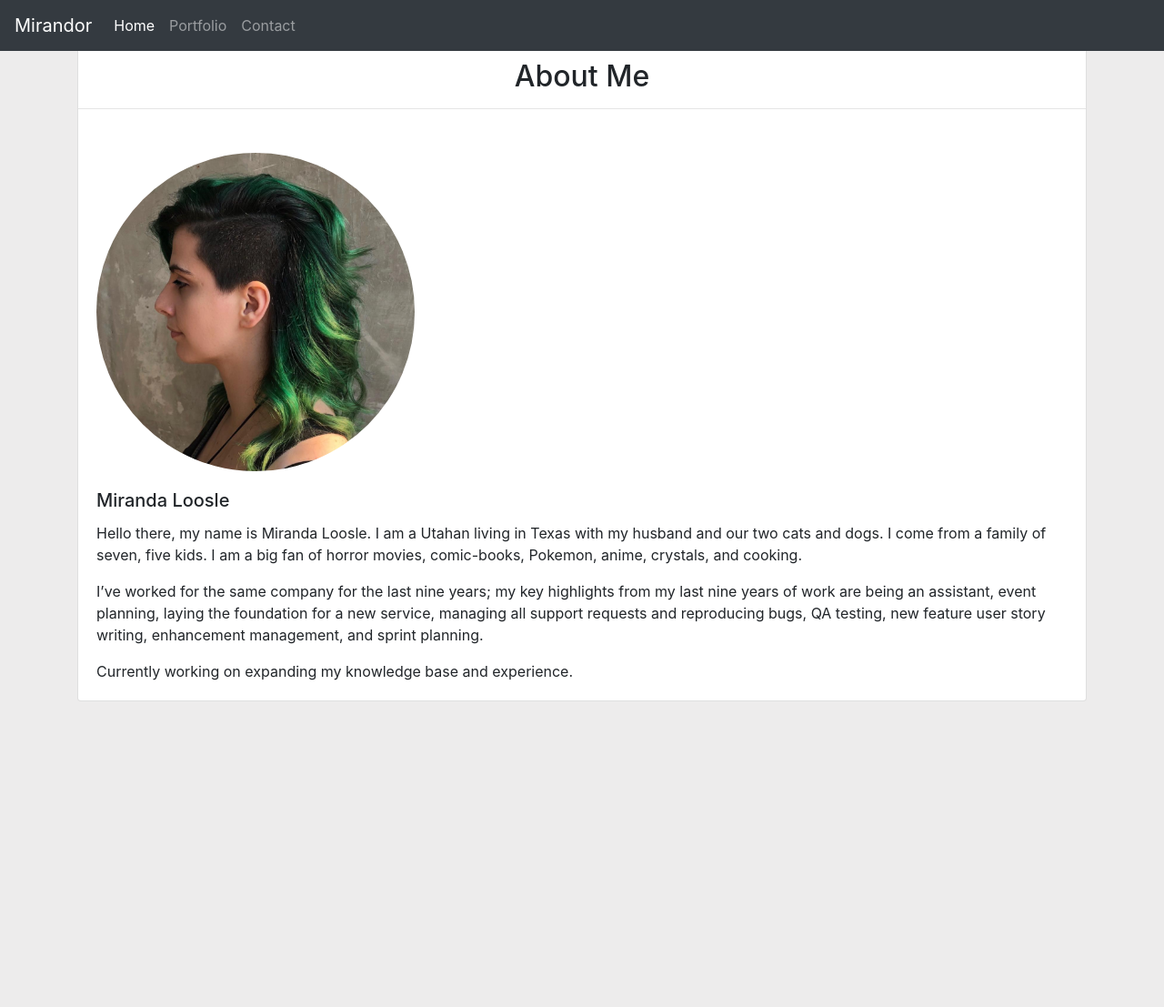
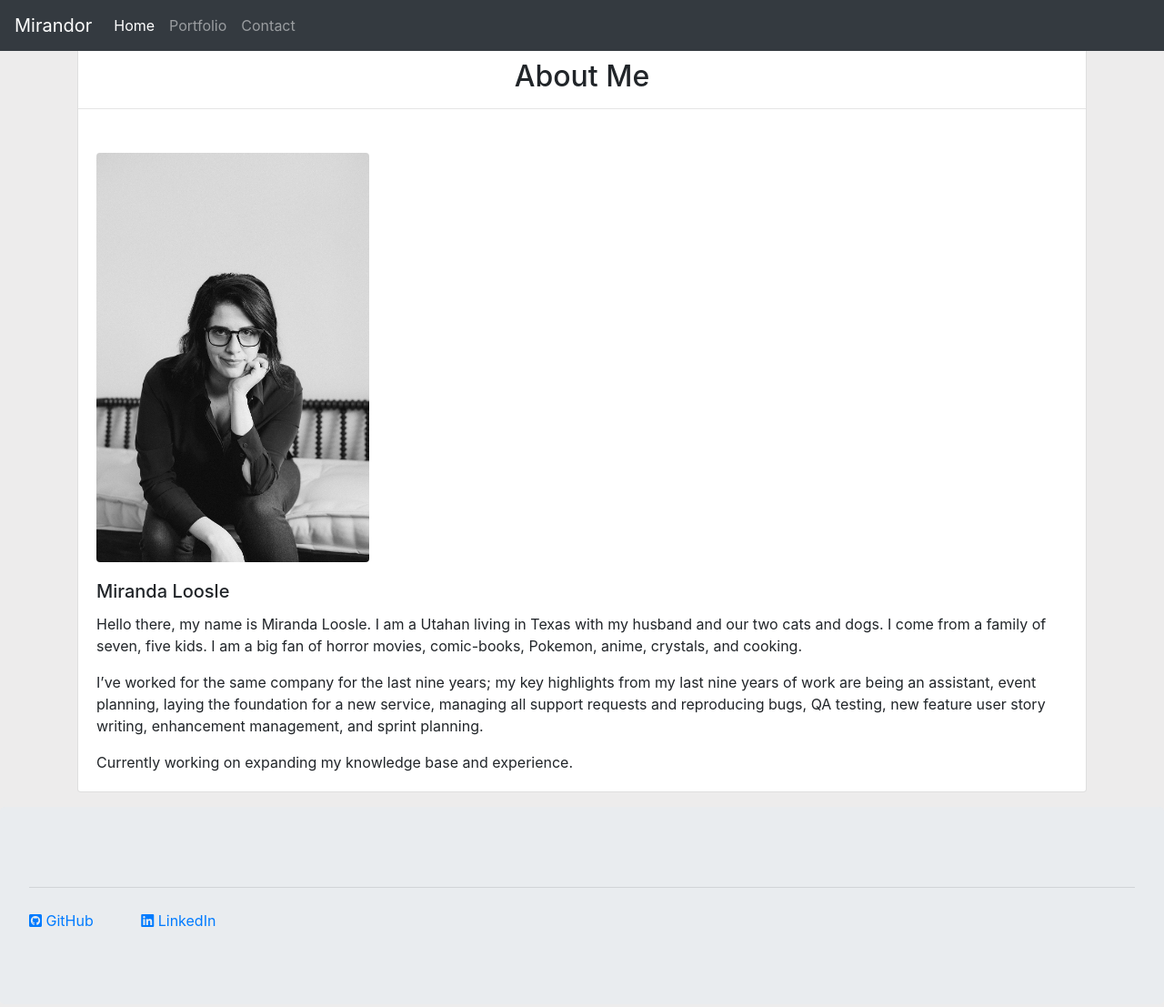
Before and after one commit to Mirandor/darth-mirandor, a plain HTML site: page index.html in a window 1280 px wide. Shown: the whole page at 91% size. Before the commit the page ends 800 px from the top, so only its background shows below. Drawn offline with nearby package versions, Linux system fonts and the light colour scheme.

Commit message:
Created an Archive folder for old code and images. Added new images. Updated index.html file. Updated sytlesheet.

```diff
--- a/index.html
+++ b/index.html
@@ -6,9 +6,15 @@
     <meta charset="UTF-8">
     <meta name="viewport" content= "width-device-width, initial-scale=1">
     <title>Miranda Loosle</title>
+
+    <!-- Bootstrap Link -->
     <link rel="stylesheet" href="https://stackpath.bootstrapcdn.com/bootstrap/4.4.1/css/bootstrap.min.css" integrity="sha384-Vkoo8x4CGsO3+Hhxv8T/Q5PaXtkKtu6ug5TOeNV6gBiFeWPGFN9MuhOf23Q9Ifjh" crossorigin="anonymous">
-    <link rel="stylesheet" href="customstyle.css" type="text/css">
-    <link rel="stylesheet" href="customstyle.css" type="text/css">
+
+    <!-- FontAwesome CDN -->
+    <link rel="stylesheet" href="https://use.fontawesome.com/releases/v5.13.1/css/all.css" integrity="sha384-xxzQGERXS00kBmZW/6qxqJPyxW3UR0BPsL4c8ILaIWXva5kFi7TxkIIaMiKtqV1Q" crossorigin="anonymous">
+
+    <!-- Custom Style Sheet -->
+    <link rel="stylesheet" href="styles.css" type="text/css">
 
   </head>
 
@@ -42,7 +48,7 @@
 
               <div class="card-body" id="bio-card">
 
-                <img src="Images/green-mimi.png" class="mr-3 rounded-circle" alt="Main Bio Picture" id="bio-image" title="Green hair don't care."/>
+                <img src="Images/b&w-5.jpg" class="mr-3 rounded" alt="Main Bio Picture" id="bio-image" title="Green hair don't care."/>
 
                 <h5 class="card-title">Miranda Loosle</h5>
 
@@ -64,6 +70,25 @@
 
     </main>
 
+  <footer class="jumbotron">
+      <hr class="my-4">
+      <ul class="list-inline">
+        <li class="list-inline-item mr-5">
+          <a target="_blank" title="GitHub" href="https://github.com/Mirandor">
+            <i class="fab fa-github-square">
+            </i>
+            <span>GitHub</span>
+        </a>
+        </li>
+        <li class="list-inline-item mr-5">
+          <a target="_blank" title="LinkedIn" href="https://www.linkedin.com/in/mirandaloosle/">
+            <i class="fab fa-linkedin">
+            </i>
+            <span>LinkedIn</span>
+        </a>
+        </li>
+      </ul>
+  </footer>
     <script src="https://code.jquery.com/jquery-3.4.1.slim.min.js" integrity="sha384-J6qa4849blE2+poT4WnyKhv5vZF5SrPo0iEjwBvKU7imGFAV0wwj1yYfoRSJoZ+n" crossorigin="anonymous"></script>
     <script src="https://cdn.jsdelivr.net/npm/popper.js@1.16.0/dist/umd/popper.min.js" integrity="sha384-Q6E9RHvbIyZFJoft+2mJbHaEWldlvI9IOYy5n3zV9zzTtmI3UksdQRVvoxMfooAo" crossorigin="anonymous"></script>
     <script src="https://stackpath.bootstrapcdn.com/bootstrap/4.4.1/js/bootstrap.min.js" integrity="sha384-wfSDF2E50Y2D1uUdj0O3uMBJnjuUD4Ih7YwaYd1iqfktj0Uod8GCExl3Og8ifwB6" crossorigin="anonymous"></script>
--- a/customstyle.css
+++ b/styles.css
@@ -11,8 +11,8 @@ body {
 }
 
 #bio-image {
-  width: 400px;
-  height: 400px;
+  width: 100px;
+  height: 300px;
   margin-bottom: 20px;
 
 }
@@ -20,8 +20,8 @@ body {
 /* // Small devices (landscape phones, 576px and up) */
 @media screen and (max-width: 576px) {
   #bio-image {
-    width: 150px;
-    height: 150px;
+    width: 145px;
+    height: 200px;
   }
  }
 
@@ -29,22 +29,22 @@ body {
 @media screen and (min-width: 768px) {
   #bio-image {
     width: 200px;
-    height: 200px;
+    height: 300px;
   }
  }
 
 /* // Large devices (desktops, 992px and up) */
 @media screen and (min-width: 992px) {
   #bio-image {
-    width: 250px;
-    height: 250px;
+    width: 255px;
+    height: 400px;
   }
 }
 
 /* // Extra large devices (large desktops, 1200px and up) */
 @media screen and (min-width: 1200px) {
   #bio-image {
-    width: 350px;
-    height: 350px;
+    width: 300px;
+    height: 450px;
   }
  }
```
Also changed, not shown: Archive/old-images/Moose.JPG (renamed from Images/Moose.JPG), Archive/old-images/green-mimi.png (renamed from Images/green-mimi.png), Archive/old-index.html (renamed from old-index.html), Images/b&w-5.jpg (added), Images/color-5.jpg (added), 8 other files.
